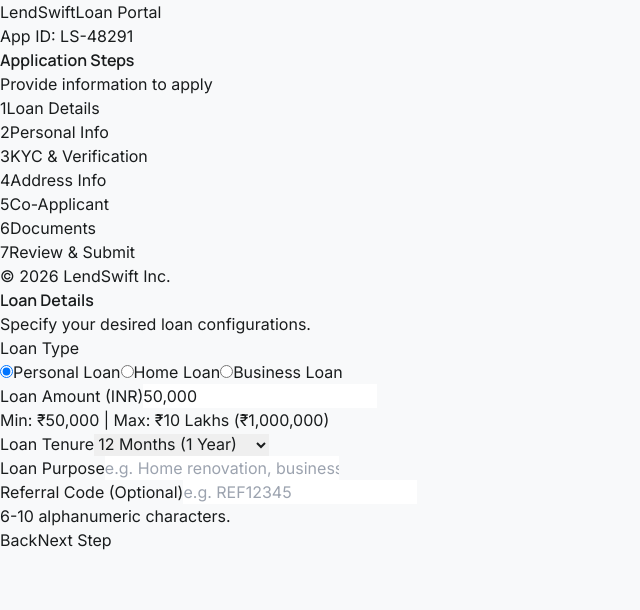
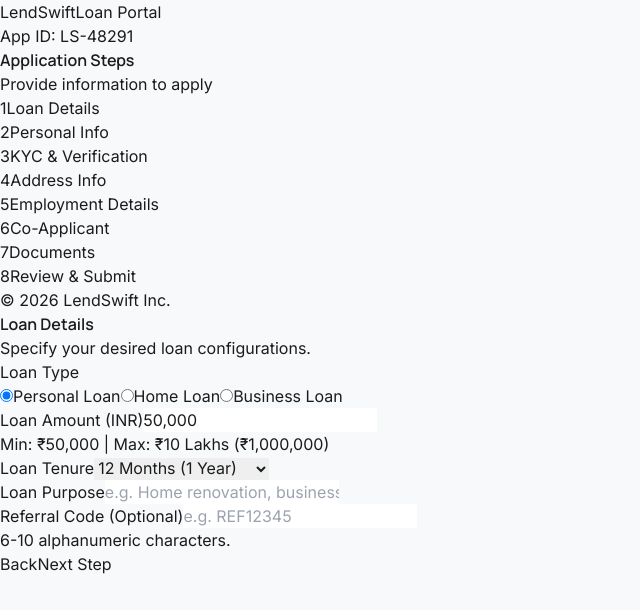
Before and after one commit to readvnsh/ZeTheta, a React (Vite) app: page / in a window 1280 px wide. Shown: the top 610 px of the page, without its empty margins (0-640 px from the left). Built offline with nearby package versions, Linux system fonts and the light colour scheme.

Commit message:
feat(logic): enforce business loan employment cross-step constraints

```diff
--- a/src/components/MainLayout.tsx
+++ b/src/components/MainLayout.tsx
@@ -3,6 +3,7 @@
 import Step2PersonalInfo from './Step2PersonalInfo';
 import Step3KYC from './Step3KYC';
 import Step4Address from './Step4Address';
+import Step5Employment from './Step5Employment';
 
 export default function MainLayout() {
   const {
@@ -20,14 +21,15 @@
     { num: 2, label: 'Personal Info', icon: 'person' },
     { num: 3, label: 'KYC & Verification', icon: 'security' },
     { num: 4, label: 'Address Info', icon: 'home' },
+    { num: 5, label: 'Employment Details', icon: 'work' },
     {
-      num: 5, label: 'Co-Applicant', icon: 'group', disabled: true,
+      num: 6, label: 'Co-Applicant', icon: 'group', disabled: true,
     },
     {
-      num: 6, label: 'Documents', icon: 'description', disabled: true,
+      num: 7, label: 'Documents', icon: 'description', disabled: true,
     },
     {
-      num: 7, label: 'Review & Submit', icon: 'send', disabled: true,
+      num: 8, label: 'Review & Submit', icon: 'send', disabled: true,
     },
   ];
 
@@ -62,11 +64,12 @@
     if (step === 1) return 'step1-form';
     if (step === 2) return 'step2-form';
     if (step === 3) return 'step3-form';
-    return 'step4-form';
+    if (step === 4) return 'step4-form';
+    return 'step5-form';
   };
 
   const getSubmitText = () => {
-    if (step === 4) return 'Proceed';
+    if (step === 5) return 'Proceed';
     return 'Next Step';
   };
 
@@ -126,6 +129,7 @@
             {step === 2 && <Step2PersonalInfo />}
             {step === 3 && <Step3KYC />}
             {step === 4 && <Step4Address />}
+            {step === 5 && <Step5Employment />}
           </div>
         </main>
       </div>
--- a/src/store/formStore.ts
+++ b/src/store/formStore.ts
@@ -1,6 +1,6 @@
 import { create } from 'zustand';
 import {
-  Step1FormData, Step2FormData, Step3Data, Step4FormData,
+  Step1FormData, Step2FormData, Step3Data, Step4FormData, Step5FormData,
 } from '../schemas';
 
 interface FormState {
@@ -9,6 +9,7 @@
   step2Data: Step2FormData | null;
   step3Data: Step3Data | null;
   step4Data: Step4FormData | null;
+  step5Data: Step5FormData | null;
   spouseFieldsRequired: boolean;
   step3Consent: boolean;
   isPanVerified: boolean;
@@ -18,6 +19,7 @@
   setStep2Data: (data: Step2FormData | null) => void;
   setStep3Data: (data: Step3Data | null) => void;
   setStep4Data: (data: Step4FormData | null) => void;
+  setStep5Data: (data: Step5FormData | null) => void;
   setSpouseFieldsRequired: (required: boolean) => void;
   setStep3Consent: (consent: boolean) => void;
   setPanVerified: (verified: boolean) => void;
@@ -31,6 +33,7 @@
   step2Data: null,
   step3Data: null,
   step4Data: null,
+  step5Data: null,
   spouseFieldsRequired: false,
   step3Consent: false,
   isPanVerified: false,
@@ -40,6 +43,7 @@
   setStep2Data: (data) => set({ step2Data: data }),
   setStep3Data: (data) => set({ step3Data: data }),
   setStep4Data: (data) => set({ step4Data: data }),
+  setStep5Data: (data) => set({ step5Data: data }),
   setSpouseFieldsRequired: (required) => set({ spouseFieldsRequired: required }),
   setStep3Consent: (consent) => set({ step3Consent: consent }),
   setPanVerified: (verified) => set({ isPanVerified: verified }),
@@ -50,6 +54,7 @@
     step2Data: null,
     step3Data: null,
     step4Data: null,
+    step5Data: null,
     spouseFieldsRequired: false,
     step3Consent: false,
     isPanVerified: false,
```
